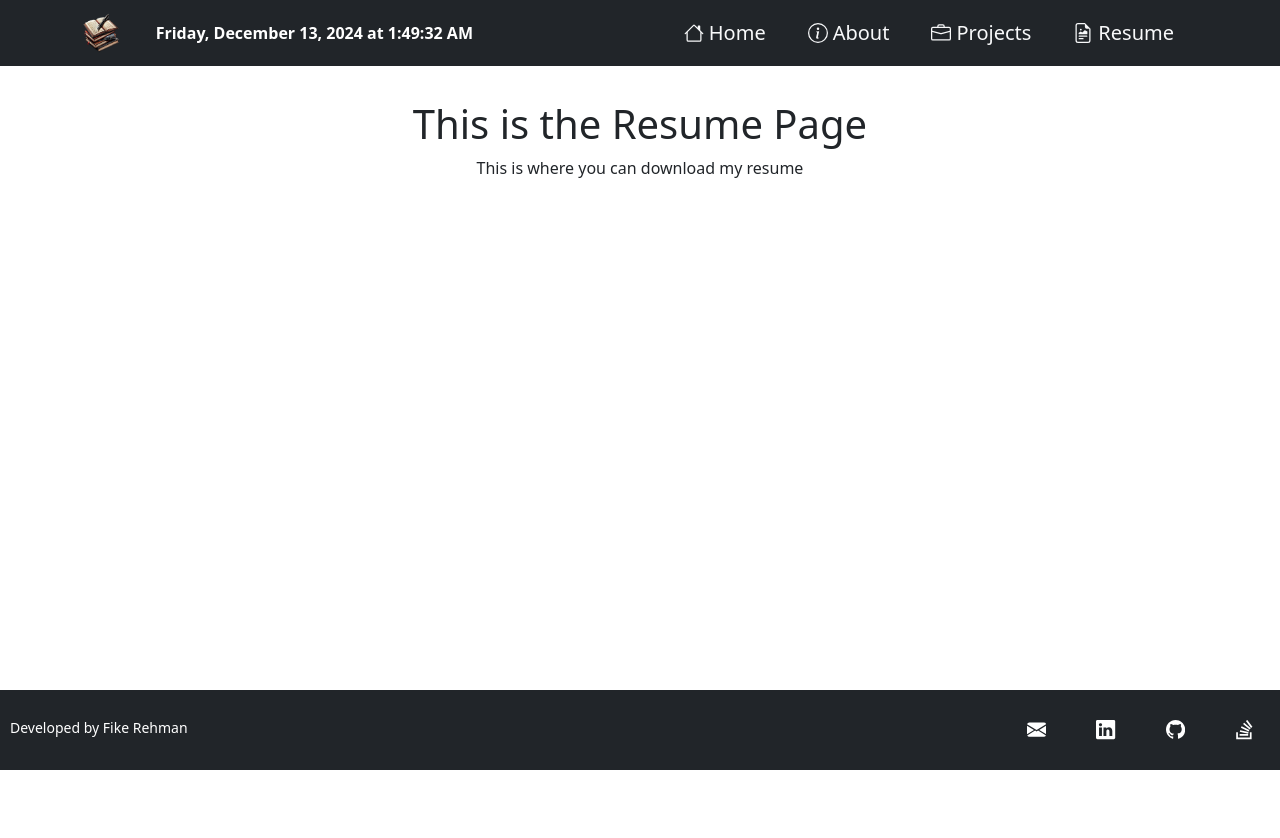
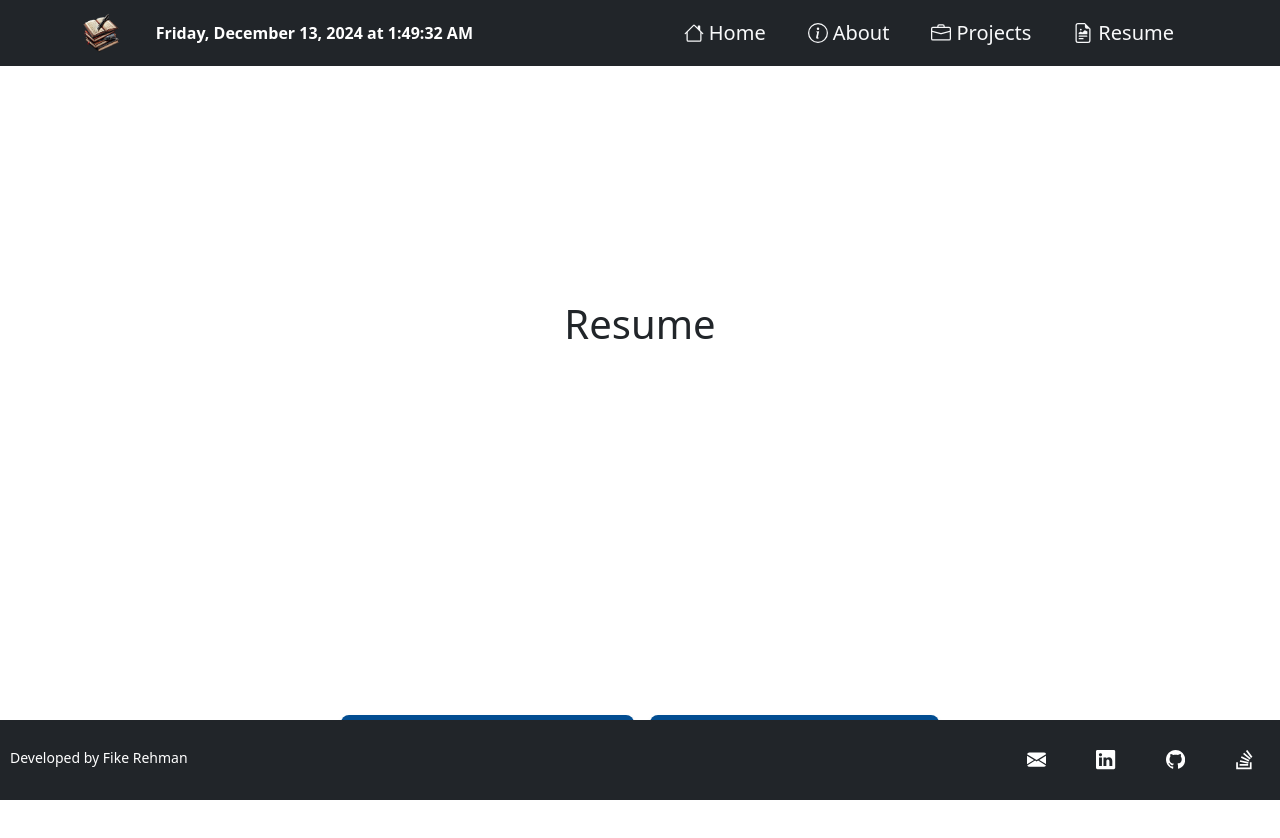
Before and after one commit to Fike-Rehman/foxtrotfolio, a React (Vite) app: page /foxtrotfolio/resume in a window 1280 px wide. Shown: the top 838 px of the page. Before the commit the page ends 800 px from the top, so only its background shows below. Built offline with nearby package versions, Linux system fonts and the light colour scheme.

Commit message:
Added the resume' download buttons

```diff
--- a/index.html
+++ b/index.html
@@ -4,7 +4,7 @@
 <head>
   <title>Fike Rehman Portfolio</title>
   <meta charset="UTF-8">
-  <link rel="icon" type="image/svg+xml" href="/vite.svg" />
+  <!-- <link rel="icon" type="image/svg+xml" href="/vite.svg" /> -->
   <meta name="description" content="Fike Rehman's Professional Portfolio page">
   <meta name="keywords" content="Fike Rehman, Portfolio, Experienced Software Engineer, Full Stack Developer" />
   <meta name="author" content="Fike Rehman">
--- a/src/App.css
+++ b/src/App.css
@@ -1,12 +1,4 @@
 #root {
-
   margin: 0;
-  /* padding: 2rem; */
   text-align: center;
 }
-
-.footer-spacer {
-  height: 20px;
-  width: 100%;
-
-}
--- a/src/App.tsx
+++ b/src/App.tsx
@@ -20,9 +20,7 @@ const App: React.FC = () => {
         <Route path="/resume" element={<Resume />} />
       </Routes>
       <FooterBar />
-      <div className="footer-spacer"></div>
     </Router>
-
   )
 }
 
--- a/src/Components/1Home/Home.css
+++ b/src/Components/1Home/Home.css
@@ -4,7 +4,6 @@
     grid-template-columns: 1fr;
     margin: 80px;
     gap: 20px;
-    min-height: 80vh;
 }
 
 .top-row {
--- /dev/null
+++ b/src/Components/4Resume/Resume.css
@@ -0,0 +1,31 @@
+.resume-container {
+    display: flex;
+    margin-top: 80px;
+    flex-direction: column;
+    justify-content: space-between;
+    height: 100vh;
+}
+
+.resume-graphic {
+    flex: 3;
+    display: flex;
+    justify-content: center;
+    align-items: center;
+}
+
+.resume-download {
+    flex: 1;
+    display: flex;
+    flex-direction: row;
+    justify-content: center;
+    align-items: flex-start;
+    padding-top: 140px;
+    gap: 20px;
+}
+
+@media (max-width: 768px) {
+    .resume-download {
+        flex: 1;
+        padding-top: 40px;
+    }
+}
--- a/src/Components/4Resume/Resume.tsx
+++ b/src/Components/4Resume/Resume.tsx
@@ -1,10 +1,18 @@
-
+import './Resume.css';
+import DownloadButton from '../DownloadButton/DownLoadButton';
 
 const Resume: React.FC = () => {
     return (
-        <div style={{ paddingTop: '100px', textAlign: 'center' }}>
-            <h1> This is the Resume Page</h1>
-            <p> This is where you can download my resume </p>
+        <div className="resume-container">
+            <div className="resume-graphic">
+                <h1>Resume</h1>
+            </div>
+            <div className='resume-download'>
+                <div className='download-button-container'>
+                    <DownloadButton title="Download - Adobe PDF (.pdf)"></DownloadButton>
+                    <DownloadButton title="Download - MS Word (.docx)"></DownloadButton>
+                </div>
+            </div>
         </div>
     );
 };
--- /dev/null
+++ b/src/Components/DownloadButton/DownloadButton.css
@@ -0,0 +1,52 @@
+.download-button {
+    display: flex;
+    align-items: center;
+    justify-content: center;
+    gap: 8px;
+    padding: 10px 20px;
+    background-color: #024d91;
+    color: #ffffff;
+    font-size: 16px;
+    font-weight: bold;
+    border: none;
+    border-radius: 8px;
+    cursor: pointer;
+    box-shadow: 0 4px 6px rgba(0, 0, 0, 0.1);
+    transition: background-color 0.3s ease, transform 0.2s ease;
+    flex: 1;
+    max-width: 500px;
+    white-space: nowrap;
+}
+
+.download-button:hover {
+    background-color: #023d7b;
+    transform: translateY(-5px);
+}
+
+.download-button-container {
+    display: flex;
+    gap: 16px;
+    justify-content: center;
+}
+
+.button-icon {
+    font-size: 20px;
+}
+
+@media (max-width: 768px) {
+    .download-button-container {
+        flex-direction: column;
+        /* Stack buttons vertically */
+        gap: 12px;
+        /* Reduce gap for smaller screens */
+        align-items: center;
+        /* Center the buttons */
+    }
+
+    .download-button {
+        width: 100%;
+        /* Make buttons take the full width */
+        max-width: 300px;
+        /* Optional: Limit max width for a cleaner look */
+    }
+}
--- /dev/null
+++ b/src/Components/DownloadButton/DownloadButton.tsx
@@ -0,0 +1,18 @@
+import { FaDownload } from 'react-icons/fa';
+import './DownloadButton.css';
+import React from 'react';
+
+interface DownloadButtonProps {
+    title: string;
+}
+
+const DownloadButton: React.FC<DownloadButtonProps> = ({ title }) => {
+    return (
+        <button className="download-button">
+            <FaDownload className="button-icon" />
+            {title}
+        </button>
+    );
+};
+
+export default DownloadButton;
--- a/src/Components/FooterBar/FooterBar.css
+++ b/src/Components/FooterBar/FooterBar.css
@@ -6,7 +6,6 @@
     width: 100%;
     z-index: 1000;
     height: 80px;
-    margin-bottom: 30px;
 }
 
 .footer-brand {
--- a/vite.config.ts
+++ b/vite.config.ts
@@ -7,5 +7,5 @@ export default defineConfig({
   build: {
     outDir: 'build'
   },
-  base: '/foxtrotfolio/'
+  base: '/foxtrotfolio'
 })
```
